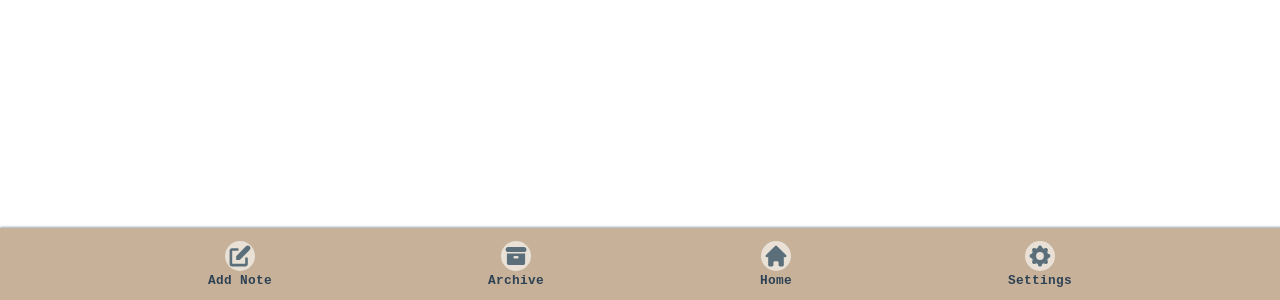
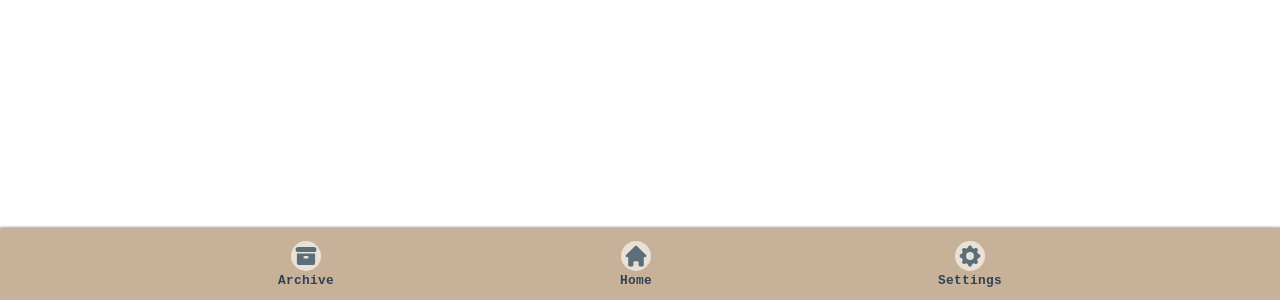
Before and after one commit to KainNhantumbo/Nava-Notes-App, a React (Create React App) app: page / in a window 1280 px wide. Shown: the part 500-800 px from the top of the page. Built offline with nearby package versions, Linux system fonts and the light colour scheme.

Commit message:
Início da reestruturação do projecto

```diff
--- a/src/App.jsx
+++ b/src/App.jsx
@@ -8,6 +8,7 @@ import Settings from './pages/Settings';
 const Main = () => {
 	return (
 		<>
+
 			<Footer />
 			<Routes>
 				<Route path='/pages/Home' element={<Home />} />
--- a/src/components/Footer.jsx
+++ b/src/components/Footer.jsx
@@ -24,11 +24,6 @@ const footerButtons = () => {
       icon: archiveIcon,
       description: 'Archive',
       path: '/pages/Archive'
-    },
-    {
-      icon: pencilIcon,
-      description: 'Add Note',
-      path: '/pages/AddNote'
     }
   ];
 
```
